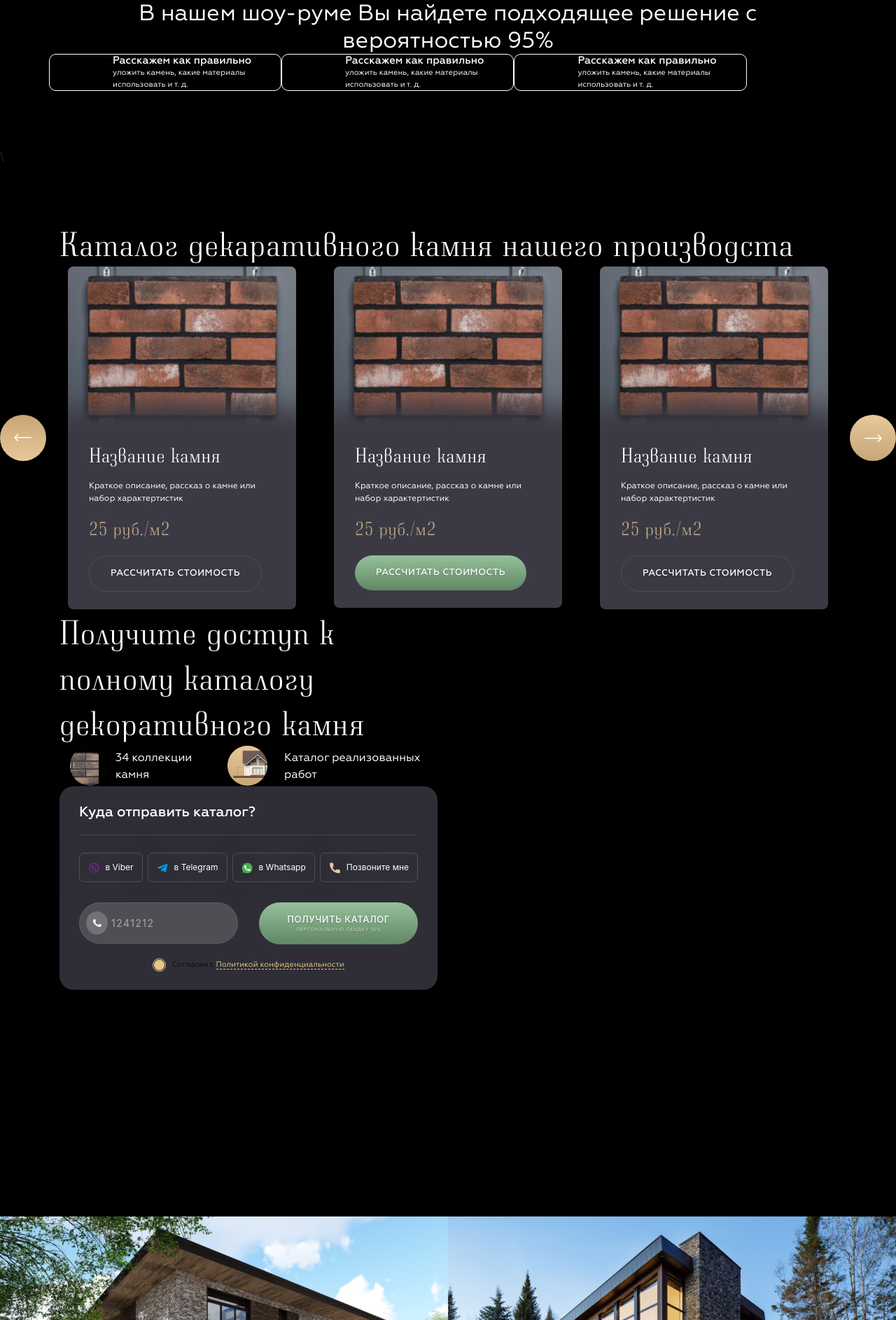
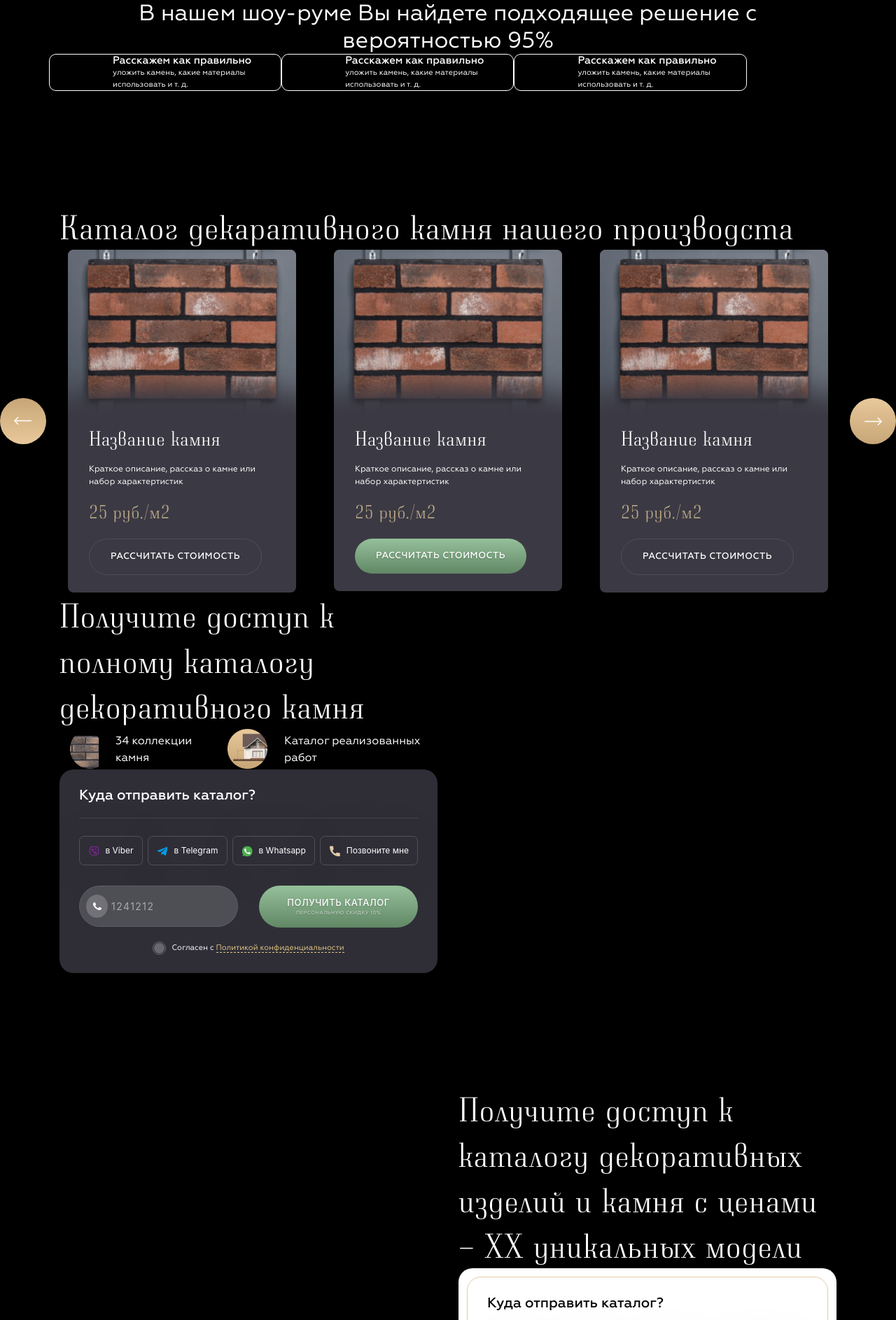
Before and after one commit to Harold-bot/Harold_bot.github.io, a PHP site: page /index.html in a window 1280 px wide. Shown: the part 1585-3472 px from the top of the page at 70% size. Run offline with PHP 8.4, Linux system fonts and the light colour scheme.

Commit message:
catalog_brick-light section first ver

```diff
--- a/assets/css/style.css
+++ b/assets/css/style.css
@@ -353,6 +353,86 @@ form hr {
   color: #E5C883;
   border-bottom: 1px dashed #E5C883;
 }
+
+/* catalog_brick form styles */
+
+.catalog_brick form {
+  background: #2F2E37;
+  padding: 0;
+}
+
+.catalog_brick fieldset {
+  border: none;
+}
+
+.catalog_brick-light fieldset, .catalog_brick fieldset {
+  padding: 25px 28px 18px;
+}
+
+.catalog_brick .form_title {
+  color: #fff;
+}
+
+.catalog_brick hr {
+  border-color: rgba(255,255,255,0.1);
+}
+
+.catalog_brick .form_social label {
+  color: #fff;
+  border: 1px solid rgba(255, 255, 255, 0.16);
+  padding: 11px 12px;
+}
+
+.catalog_brick #tel_input {
+  background: #4E4E55;
+  border: 1px solid rgba(179, 179, 179, 0.15);
+  color: #CEC8C8;
+}
+
+.catalog_brick .form_social label, ..catalog_brick-light .form_social label {
+  padding: 11px 12px;
+}
+
+.catalog_brick #tel_input, .catalog_brick-light #tel_input {
+  padding: 18px 10px 18px 45px;
+}
+
+.catalog_brick .form_tel-input-container::after {
+  content: url(../img/form_icons/tel_input-revers.svg);
+  background: rgba(255,255,255,0.2);
+
+}
+
+.catalog_brick .form_tel-input-container::after, .catalog_brick-light .form_tel-input-container::after {
+  left: 10px;
+  top: 13px;
+}
+
+.catalog_brick .btn_small, .catalog_brick-light .btn_small {
+  font-size: 13px;
+}
+
+.catalog_brick .btn_small p, .catalog_brick-light .btn_small p {
+  font-size: 7px;
+}
+
+.catalog_brick .btn_small p {
+  color: rgba(255, 255, 255, 0.7);
+}
+
+.catalog_brick .checkmark {
+  border-color: rgba(208, 208, 208, 0.36);
+}
+
+.catalog_brick .checkmark::after {
+  background-color: rgba(208, 208, 208, 0.36);
+}
+
+.catalog_brick .form_accept-container p {
+  color: #fff;
+}
+
+
 /* MAIN_S01 STYLES*/
 .main_s01 {
   padding-top: 0;
--- a/index.html
+++ b/index.html
@@ -201,7 +201,7 @@
         </div>
       </div>
     </section>
-\
+
     <section class="catalog_brick">
       <div class="container">
         <h1 class="section_title">Каталог декаративного камня нашего производста</h1>
@@ -317,7 +317,7 @@
                   </div>
                 </div>
                 <div class="">
-                  <label class="form_accept-container d-flex justify-content-center">
+                  <label class="form_accept-container d-flex justify-content-center align-items-center">
                     <input type="checkbox" checked="checked" name="checkbox">
                     <span class="checkmark"></span>
                     <p class="ml-2">Согласен с <span>Политикой конфиденциальности</span></p>
@@ -330,8 +330,71 @@
       </div>
     </section>
 
-    <section class="">
-
+    <section class="catalog_brick-light">
+      <div class="container">
+        <div class="row">
+          <div class="col-lg-6 offset-lg-6">
+            <h1 class="section_title">Получите доступ к каталогу декоративных изделий и камня с ценами - XX уникальных модели</h1>
+            <form class="w-100">
+              <fieldset>
+                <h2 class="form_title">Куда отправить каталог?</h2>
+                <hr>
+                <div class="form_socials-container">
+                  <div class="form_social form_social-viber">
+                    <input type="radio" name="size" id="size_1" value="small">
+                    <label for="size_1">
+                      <img src="assets/img/form_icons/viber_reverse.svg" alt="">
+                      <img class="form_social-hover-icon" src="assets/img/form_icons/viber.svg" alt="">
+                      в Viber
+                    </label>
+                  </div>
+                  <div class="form_social form_social-telegram">
+                    <input type="radio" name="size" id="size_2" value="small">
+                    <label for="size_2">
+                      <img src="assets/img/form_icons/telegram.svg" alt="">
+                      <img class="form_social-hover-icon" src="assets/img/form_icons/telegram_reverse.svg" alt="">
+                      в Telegram
+                    </label>
+                  </div>
+                  <div class="form_social form_social-whatsapp">
+                    <input type="radio" name="size" id="size_3" value="small">
+                    <label for="size_3">
+                      <img src="assets/img/form_icons/whatsapp.svg" alt="">
+                      <img class="form_social-hover-icon" src="assets/img/form_icons/whatsapp_reverse.svg" alt="">
+                      в Whatsapp
+                    </label>
+                  </div>
+                  <div class="form_social form_social-phone">
+                    <input type="radio" name="size" id="size_4" value="small">
+                    <label for="size_4">
+                      <img src="assets/img/form_icons/tel_btn.svg" alt="">
+                      <img class="form_social-hover-icon" src="assets/img/form_icons/tel_btn-reverse.svg" alt="">
+                      Позвоните мне
+                    </label>
+                  </div>
+                </div>
+                <div class="row mt-4">
+                  <div class="col-lg-6">
+                    <div class="form_tel-input-container">
+                      <input id="tel_input" class="w-100" type="text" type="tel" placeholder="1241212">
+                    </div>
+                  </div>
+                  <div class="col-lg-6">
+                    <button class="btn btn_small w-100">ПОЛУЧИТЬ КАТАЛОГ<p>Персональную скидку 10%</p></button>
+                  </div>
+                </div>
+                <div class="">
+                  <label class="form_accept-container d-flex justify-content-center align-items-center">
+                    <input type="checkbox" checked="checked" name="checkbox">
+                    <span class="checkmark"></span>
+                    <p class="ml-2">Согласен с <span>Политикой конфиденциальности</span></p>
+                  </label>
+                </div>
+              </fieldset>
+            </form>
+          </div>
+        </div>
+      </div>
     </section>
 
     <section class="events d-flex flex-wrap justify-content-between">
```
Also changed, not shown: other parts of assets/css/style.css (+0 -47 lines).
